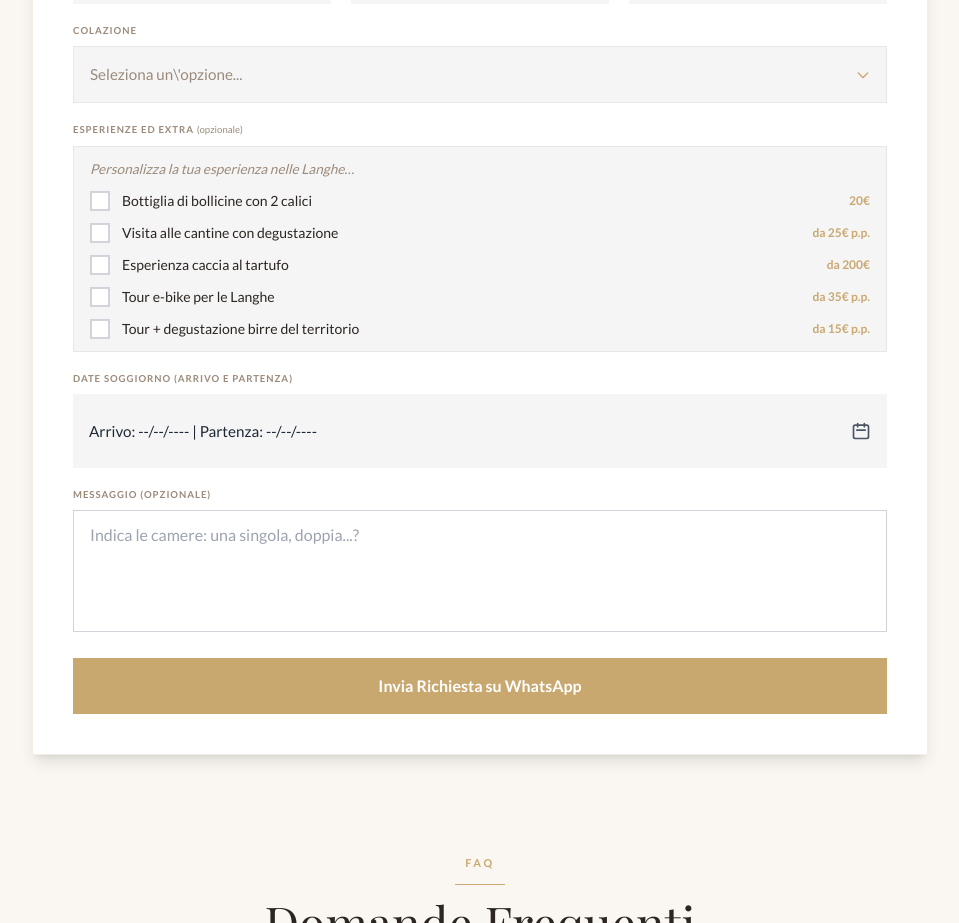
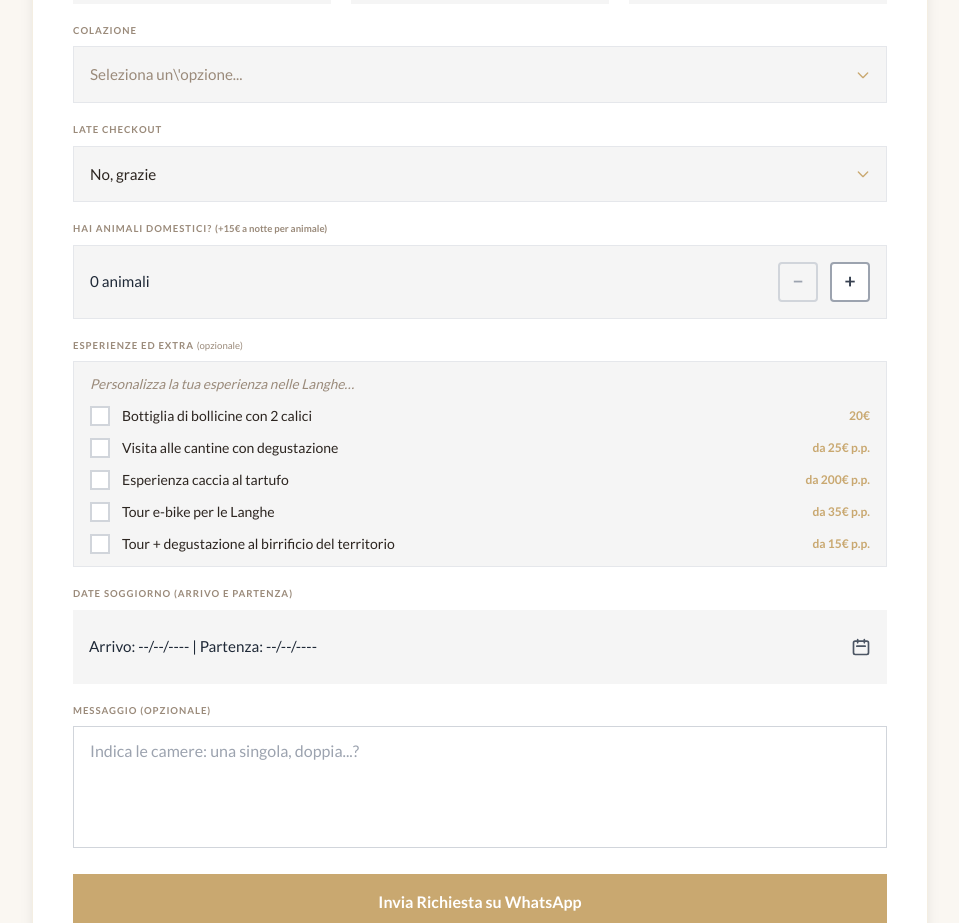
Before and after one commit to tave1013/hotel-langhe-monferrato, a Next.js app: page /prenota in a window 1280 px wide. Shown: the part 1020-1943 px from the top of the page, without its empty margins (160-1119 px from the left). Built offline with nearby package versions, Linux system fonts and the light colour scheme; a web font is replaced by a local one.

Commit message:
style: disposizione verticale per late checkout e animali nel form prenotazione

```diff
--- a/components/BookingForm.js
+++ b/components/BookingForm.js
@@ -23,6 +23,8 @@ export default function BookingForm({ onSubmit }) {
     suite: 0,
     dateRange: undefined,
     colazione: '',
+    lateCheckout: 'no',
+    pets: 0,
     extras: [],
     message: '',
     website: '' // Honeypot field
@@ -72,9 +74,9 @@ export default function BookingForm({ onSubmit }) {
   const extrasOptions = [
     { id: 'bollicine',  label: 'Bottiglia di bollicine con 2 calici', price: '20€' },
     { id: 'cantine',   label: 'Visita alle cantine con degustazione', price: 'da 25€ p.p.' },
-    { id: 'tartufo',   label: 'Esperienza caccia al tartufo', price: 'da 200€' },
+    { id: 'tartufo',   label: 'Esperienza caccia al tartufo', price: 'da 200€ p.p.' },
     { id: 'ebike',     label: 'Tour e-bike per le Langhe', price: 'da 35€ p.p.' },
-    { id: 'birre',     label: 'Tour + degustazione birre del territorio', price: 'da 15€ p.p.' },
+    { id: 'birre',     label: 'Tour + degustazione al birrificio del territorio', price: 'da 15€ p.p.' },
   ];
 
   const toggleExtra = (id) => {
@@ -128,6 +130,8 @@ export default function BookingForm({ onSubmit }) {
       `*Check-out:* ${checkOutFormatted}`,
       `*Notti:* ${nights}`,
       `*Colazione:* ${formData.colazione === 'inclusa' ? 'Colazione inclusa' : 'Colazione esclusa'}`,
+      `*Late checkout:* ${formData.lateCheckout === 'si' ? 'Sì (+15€)' : 'No, grazie'}`,
+      `*Animali domestici:* ${formData.pets > 0 ? `${formData.pets} (${formData.pets === 1 ? '1 animale' : `${formData.pets} animali`} - supplemento 15€ a notte per animale)` : 'Nessuno'}`,
       `*Esperienze ed Extra:* ${extraLabels}`,
       `*Messaggio:* ${safeMessage || 'Nessuna nota aggiuntiva'}`,
     ];
@@ -202,7 +206,7 @@ export default function BookingForm({ onSubmit }) {
 
       if (onSubmit) await onSubmit(formData);
 
-      setFormData({ name: '', email: '', phone: '', single: 0, matrimonial: 0, twin: 0, triple: 0, quadruple: 0, suite: 0, dateRange: undefined, colazione: '', extras: [], message: '', website: '' });
+      setFormData({ name: '', email: '', phone: '', single: 0, matrimonial: 0, twin: 0, triple: 0, quadruple: 0, suite: 0, dateRange: undefined, colazione: '', lateCheckout: 'no', pets: 0, extras: [], message: '', website: '' });
       setErrors([]);
 
     } catch (error) {
@@ -223,6 +227,14 @@ export default function BookingForm({ onSubmit }) {
       const newValue = prev[field] + increment;
       if (newValue < 0 || newValue > 10) return prev;
       return { ...prev, [field]: newValue };
+    });
+  };
+
+  const updatePetsCounter = (increment) => {
+    setFormData(prev => {
+      const newValue = prev.pets + increment;
+      if (newValue < 0 || newValue > 5) return prev;
+      return { ...prev, pets: newValue };
     });
   };
 
@@ -337,6 +349,56 @@ export default function BookingForm({ onSubmit }) {
             </div>
           </div>
 
+          {/* LATE CHECKOUT + ANIMALI DOMESTICI */}
+          <div className="space-y-5">
+            <div>
+              <label className="block mb-2" style={{ fontFamily: 'Lato, sans-serif', fontSize: '0.6rem', fontWeight: 700, letterSpacing: '0.1em', textTransform: 'uppercase', color: '#9A8A7A' }}>Late checkout</label>
+              <div className="relative">
+                <select
+                  value={formData.lateCheckout}
+                  onChange={(e) => setFormData({ ...formData, lateCheckout: e.target.value })}
+                  className="w-full bg-[#f5f5f5] px-4 py-4 appearance-none focus:outline-none focus:border-[#C9A870] transition-colors cursor-pointer"
+                  style={{ fontFamily: 'Lato, sans-serif', fontSize: '0.95rem', color: '#2C2520', border: '1px solid #e5e7eb', borderRadius: 0 }}
+                >
+                  <option value="no">No, grazie</option>
+                  <option value="si">Sì (+15€ supplemento)</option>
+                </select>
+                <div className="pointer-events-none absolute inset-y-0 right-4 flex items-center">
+                  <svg className="w-4 h-4" style={{ color: '#C9A870' }} fill="none" stroke="currentColor" viewBox="0 0 24 24"><path strokeLinecap="round" strokeLinejoin="round" strokeWidth={2} d="M19 9l-7 7-7-7" /></svg>
+                </div>
+              </div>
+            </div>
+
+            <div>
+              <label className="block mb-2" style={{ fontFamily: 'Lato, sans-serif', fontSize: '0.6rem', fontWeight: 700, letterSpacing: '0.1em', textTransform: 'uppercase', color: '#9A8A7A' }}>
+                Hai animali domestici? <span style={{ textTransform: 'none', letterSpacing: 'normal', fontWeight: 600 }}>(+15€ a notte per animale)</span>
+              </label>
+              <div className="bg-[#f5f5f5] rounded-none p-4 flex items-center justify-between" style={{ border: '1px solid #e5e7eb' }}>
+                <span className="text-gray-800" style={{ fontFamily: 'Lato, sans-serif', fontSize: '0.95rem' }}>{formData.pets} {formData.pets === 1 ? 'animale' : 'animali'}</span>
+                <div className="flex items-center gap-3">
+                  <button
+                    type="button"
+                    onClick={() => updatePetsCounter(-1)}
+                    disabled={formData.pets <= 0}
+                    className={`w-10 h-10 rounded border-2 flex items-center justify-center transition-all ${formData.pets <= 0 ? 'border-gray-300 text-gray-400 cursor-not-allowed' : 'border-gray-400 text-gray-700 hover:border-[#C9A870] hover:text-[#C9A870] bg-white'}`}
+                    style={{ fontSize: '1.2rem', fontWeight: 600 }}
+                  >
+                    −
+                  </button>
+                  <button
+                    type="button"
+                    onClick={() => updatePetsCounter(1)}
+                    disabled={formData.pets >= 5}
+                    className={`w-10 h-10 rounded border-2 flex items-center justify-center transition-all ${formData.pets >= 5 ? 'border-gray-300 text-gray-400 cursor-not-allowed' : 'border-gray-400 text-gray-700 hover:border-[#C9A870] hover:text-[#C9A870] bg-white'}`}
+                    style={{ fontSize: '1.2rem', fontWeight: 600 }}
+                  >
+                    +
+                  </button>
+                </div>
+              </div>
+            </div>
+          </div>
+
           {/* ESPERIENZE ED EXTRA */}
           <div>
             <label className="block mb-2" style={{ fontFamily: 'Lato, sans-serif', fontSize: '0.6rem', fontWeight: 700, letterSpacing: '0.1em', textTransform: 'uppercase', color: '#9A8A7A' }}>Esperienze ed extra <span style={{ textTransform: 'none', letterSpacing: 'normal', fontWeight: 400, fontSize: '0.6rem' }}>(opzionale)</span></label>
```
